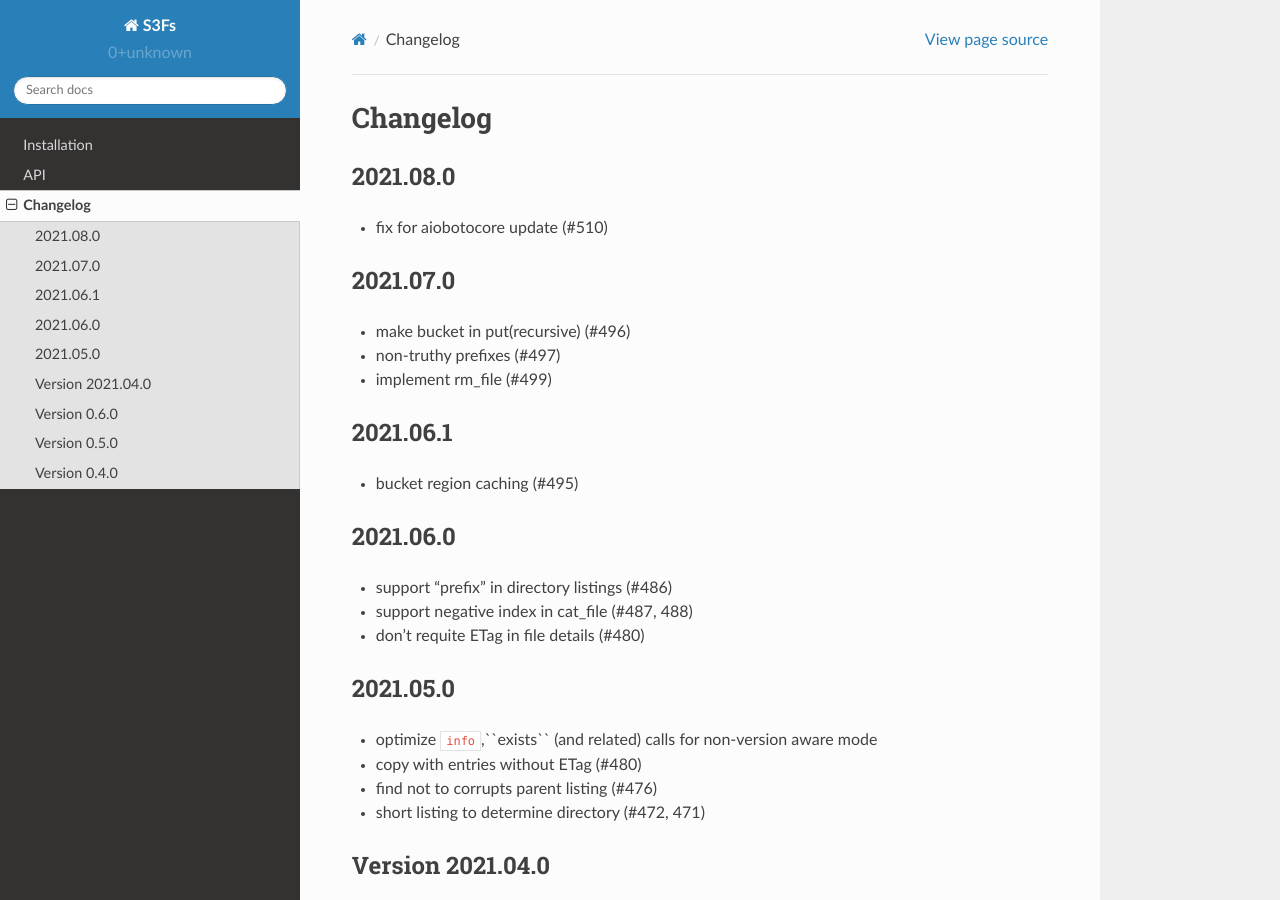
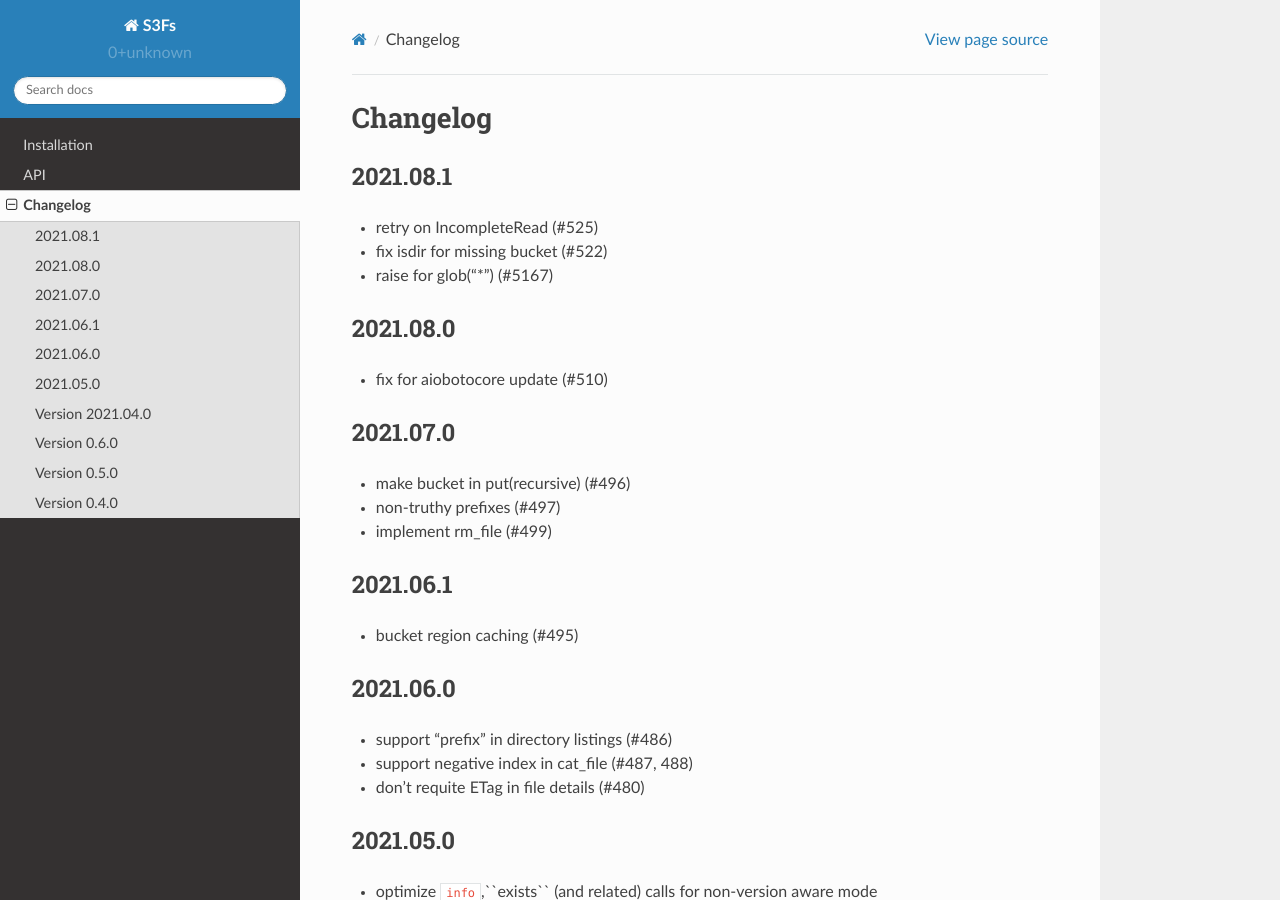
Before and after one commit to zarr-developers/s3fs, a Sphinx documentation site: the page built from docs/source/changelog.rst, in a window 1280 px wide and 900 px high. Built offline with Sphinx 7.4.7 and the Read the Docs theme 2.0.0, drawn with Linux system fonts in a browser that asks for light colours.

Commit message:
update changelog and req

```diff
--- a/docs/source/changelog.rst
+++ b/docs/source/changelog.rst
@@ -1,5 +1,12 @@
 Changelog
 =========
+
+2021.08.1
+---------
+
+- retry on IncompleteRead (#525)
+- fix isdir for missing bucket (#522)
+- raise for glob("*") (#5167)
 
 2021.08.0
 ---------
--- a/requirements.txt
+++ b/requirements.txt
@@ -1,2 +1,2 @@
 aiobotocore~=1.4.0
-fsspec==2021.07.0
+fsspec==2021.08.1
```
